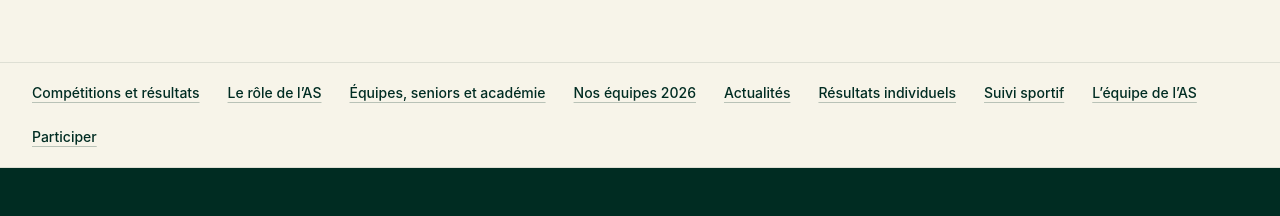
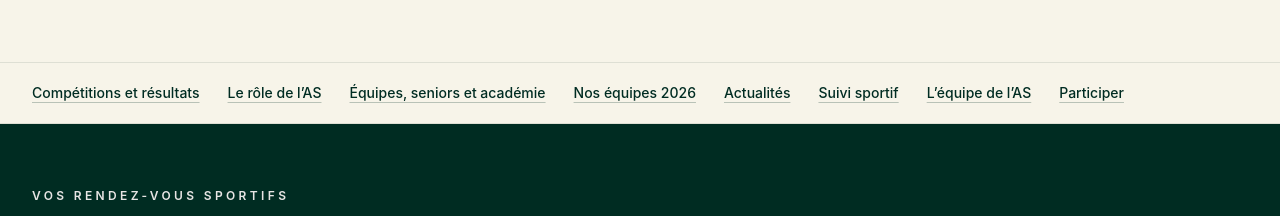
Before and after one commit to Pricelite/website-golfmarcilly, a Next.js app: page /association-sportive in a window 1280 px wide. Shown: the part 549-765 px from the top of the page. Built offline with nearby package versions, Linux system fonts and the light colour scheme.

Commit message:
Show current association news and refresh partner logos

```diff
--- a/src/app/association-sportive/page.tsx
+++ b/src/app/association-sportive/page.tsx
@@ -6,7 +6,7 @@ import { CTAButton } from "@/components/ui/cta-button";
 import { JsonLd } from "@/components/ui/json-ld";
 import { SectionTitle } from "@/components/ui/section-title";
 import { associationFaqs, associationGroups, associationLinks, associationPartner, associationRoles } from "@/data/association";
-import { associationIndividualResults, associationNews } from "@/data/association-news";
+import { associationNews } from "@/data/association-news";
 import { siteConfig } from "@/data/site";
 import { buildMetadata } from "@/lib/metadata";
 import { buildBreadcrumbSchema } from "@/lib/schema";
@@ -23,7 +23,7 @@ export const metadata = buildMetadata({
 export default async function AssociationPage() {
   const calendar = await publicAssociationEvents();
   const currentYear = Number(new Intl.DateTimeFormat("en", { timeZone: "Europe/Paris", year: "numeric" }).format(new Date()));
-  const previousNews = associationNews.filter((article) => Number(article.year) < currentYear);
+  const currentNews = associationNews.filter((article) => Number(article.year) === currentYear);
   return (
     <>
       <JsonLd data={buildBreadcrumbSchema([
@@ -54,7 +54,6 @@ export default async function AssociationPage() {
             ["#groupes", "Équipes, seniors et académie"],
             ["/association-sportive/equipes", "Nos équipes 2026"],
             ["#actualites", "Actualités"],
-            ["#resultats-individuels", "Résultats individuels"],
             ["#partenaire-as", "Suivi sportif"],
             ["#equipe", "L’équipe de l’AS"],
             ["#rejoindre", "Participer"],
@@ -118,9 +117,9 @@ export default async function AssociationPage() {
 
       <section id="actualites" className="scroll-mt-28 py-12 sm:py-16">
         <div className="mx-auto max-w-7xl px-4 sm:px-6 lg:px-8">
-          <SectionTitle eyebrow="La vie sportive" title="Actualités de Marcilly" description="Retrouvez une sélection d’articles des saisons passées sur les équipes du club." />
+          <SectionTitle eyebrow="La vie sportive" title="Actualités de Marcilly" description="Retrouvez les actualités de l’année en cours sur les équipes du club." />
           <div className="mt-8 grid gap-5 md:grid-cols-2 xl:grid-cols-3">
-            {previousNews.map((article) => (
+            {currentNews.map((article) => (
               <article key={article.href} className="flex flex-col overflow-hidden rounded-[24px] border border-emerald-950/10 bg-[#f7f4e9] shadow-sm shadow-emerald-950/5">
                 <figure>
                   <div className="relative aspect-[16/9] overflow-hidden">
@@ -140,33 +139,6 @@ export default async function AssociationPage() {
               </article>
             ))}
           </div>
-        </div>
-      </section>
-
-      <section id="resultats-individuels" className="scroll-mt-28 bg-[#f7f4e9] py-12 sm:py-16">
-        <div className="mx-auto max-w-7xl px-4 sm:px-6 lg:px-8">
-          <SectionTitle eyebrow="Les joueurs du club" title="Résultats individuels" description="Quelques résultats publiés pour les joueuses et joueurs de Marcilly. Chaque ligne renvoie au classement ou à l’article officiel." />
-          <ul className="mt-8 grid gap-3 md:grid-cols-2 xl:grid-cols-3">
-            {associationIndividualResults.map((item) => (
-              <li key={`${item.year}-${item.name}-${item.result}`} className="overflow-hidden rounded-2xl border border-emerald-950/10 bg-white last:xl:col-start-2">
-                <figure>
-                  <div className="relative h-56 overflow-hidden">
-                    <Image src={item.image} alt={item.imageAlt} fill sizes="(max-width: 767px) calc(100vw - 32px), (max-width: 1279px) 50vw, 390px" className="object-cover" style={{ objectPosition: item.imagePosition, transform: `scale(${item.imageScale})`, transformOrigin: "imageOrigin" in item ? item.imageOrigin : undefined }} />
-                  </div>
-                  <figcaption className="px-5 pt-2 text-xs text-emerald-950/60"><a href={item.imageSourceUrl} target="_blank" rel="noopener noreferrer" className="underline underline-offset-2 focus-visible:outline-2 focus-visible:outline-offset-2">{item.imageCaption} ↗</a></figcaption>
-                </figure>
-                <div className="p-5 pt-3">
-                <p className="text-xs font-semibold uppercase tracking-[0.16em] text-emerald-700">{item.year}</p>
-                <h3 className="mt-2 font-serif text-xl text-emerald-950">{item.name}</h3>
-                <p className="mt-2 text-sm leading-6 text-emerald-950/75">{item.result}</p>
-                <a href={item.href} target="_blank" rel="noopener noreferrer" className="mt-3 inline-flex min-h-11 items-center text-sm font-semibold text-emerald-900 underline underline-offset-4 focus-visible:outline-2 focus-visible:outline-offset-4">Voir le résultat ↗</a>
-                {"pressHref" in item && <a href={item.pressHref} target="_blank" rel="noopener noreferrer" className="ml-4 inline-flex min-h-11 items-center text-sm font-semibold text-emerald-900 underline underline-offset-4 focus-visible:outline-2 focus-visible:outline-offset-4">La République du Centre ↗</a>}
-                </div>
-              </li>
-            ))}
-          </ul>
-          <p className="mt-7 max-w-3xl text-sm leading-7 text-emerald-950/75">Cette sélection ne recense pas tous les résultats de chaque sportif. Les classements des compétitions du club sont consultables sur le site de la Fédération.</p>
-          <div className="mt-5"><CTAButton href={associationLinks.results} variant="ghost">Voir les résultats des compétitions du club</CTAButton></div>
         </div>
       </section>
 
--- a/src/components/sections/partner-directory.tsx
+++ b/src/components/sections/partner-directory.tsx
@@ -9,10 +9,10 @@ export function PartnerDirectory() {
         <li key={partner.name} className="flex min-h-40 items-center justify-center rounded-[24px] border border-emerald-950/10 bg-white p-6 shadow-sm shadow-emerald-950/5">
           {partner.website ? (
             <a href={partner.website} target="_blank" rel="noopener noreferrer" aria-label={`Visiter le site de ${partner.name} (nouvel onglet)`} className="flex h-full w-full items-center justify-center rounded-md focus-visible:outline-2 focus-visible:outline-offset-4 focus-visible:outline-emerald-700">
-              {partner.logo ? <span className="flex flex-col items-center gap-2"><Image src={partner.logo} alt={partner.logoCaption ? `Maison du Menuisier, partenaire de ${partner.name}` : partner.name} width={208} height={80} sizes="208px" className="max-h-20 w-auto max-w-full object-contain" />{partner.logoCaption ? <span className="text-sm font-semibold text-emerald-950">{partner.logoCaption}</span> : null}</span> : <span className="font-serif text-2xl text-emerald-950">{partner.name}</span>}
+              {partner.logo ? <Image src={partner.logo} alt={partner.name} width={208} height={80} sizes="208px" className={`max-h-20 w-auto max-w-full object-contain${partner.removeWhiteBackground ? " mix-blend-multiply" : ""}`} /> : <span className="font-serif text-2xl text-emerald-950">{partner.name}</span>}
             </a>
           ) : partner.logo ? (
-            <Image src={partner.logo} alt={partner.name} width={208} height={80} sizes="208px" className="max-h-20 w-auto max-w-full object-contain" />
+            <Image src={partner.logo} alt={partner.name} width={208} height={80} sizes="208px" className={`max-h-20 w-auto max-w-full object-contain${partner.removeWhiteBackground ? " mix-blend-multiply" : ""}`} />
           ) : (
             <span className="font-serif text-2xl text-emerald-950">{partner.name}</span>
           )}
--- a/src/data/association-news.ts
+++ b/src/data/association-news.ts
@@ -59,116 +59,3 @@ export const associationNews = [
     imageSourceUrl: "https://www.golf-loiret.com/copie-de-r%C3%A9sultats-des-joueurs-du-loi",
   },
 ] as const;
-
-export const associationIndividualResults = [
-  {
-    year: "2026",
-    name: "Zoé Renard",
-    result: "1re dames · Grand Prix de Bourges (149 coups)",
-    href: "https://www.golf-centre.fr/fr/competitions/grand-prix-de-bourges-2026/1/B",
-    image: "/images/individuels/zoe-renard.png",
-    imageAlt: "Portrait de Zoé Renard",
-    imageCaption: "Portrait · site de Zoé Renard",
-    imageSourceUrl: "https://golf.renard.family/coaches-corner/",
-    imagePosition: "center 10%",
-    imageScale: 1,
-  },
-  {
-    year: "2026",
-    name: "Louise Bourgeon",
-    result: "2e dames · Grand Prix de Bourges (150 coups)",
-    href: "https://www.golf-centre.fr/fr/competitions/grand-prix-de-bourges-2026/1/B",
-    image: "/images/individuels/louise-bourgeon.jpg",
-    imageAlt: "Louise Bourgeon avec son trophée au Grand Prix de Touraine 2026",
-    imageCaption: "Podium 2026, cadré sur Louise · Golf de Touraine",
-    imageSourceUrl: "https://www.golfdetouraine.com/grand-prix-de-touraine-17eme-edition/",
-    imagePosition: "center 28%",
-    imageScale: 2.7,
-  },
-  {
-    year: "2026",
-    name: "Althys Ferbus-Boisdet",
-    result: "1er benjamins · Grand Prix Jeunes de Touraine (143 coups)",
-    href: "https://www.golf-centre.fr/fr/competitions/grand-prix-jeunes-de-touraine/",
-    image: "/images/individuels/althys-ferbus-boisdet.jpg",
-    imageAlt: "Althys Ferbus-Boisdet en plein swing",
-    imageCaption: "Althys Ferbus-Boisdet · Ligue Centre-Val de Loire",
-    imageSourceUrl: "https://www.golf-centre.fr/fr/actualites/articles/althys-ferbus-boisdet-est-champion-de-france",
-    imagePosition: "center top",
-    imageScale: 1,
-  },
-  {
-    year: "2026",
-    name: "Jules Dechery",
-    result: "11e benjamins · Grand Prix Jeunes de Touraine (167 coups)",
-    href: "https://www.golf-centre.fr/fr/competitions/grand-prix-jeunes-de-touraine/",
-    image: "/images/individuels/jules-dechery.jpg",
-    imageAlt: "Jules Dechery photographié au Grand Prix des Aisses 2023",
-    imageCaption: "Photo 2023, cadrée sur Jules · AS Golf de Bourges",
-    imageSourceUrl: "https://www.asgolfdebourges.fr/Accueil.A/b47763a/GRAND-PRIX-DES-AISSES-LES-JEUNES-DE-BOURGES",
-    imagePosition: "center 55%",
-    imageScale: 2.7,
-  },
-  {
-    year: "2026",
-    name: "Thomas Colombel",
-    result: "3e messieurs · Grand Prix de Marcilly (72 coups)",
-    href: "https://www.golf-centre.fr/fr/competitions/grand-prix-adultes-marcilly/",
-    image: "/images/individuels/thomas-colombel.webp",
-    imageAlt: "Thomas Colombel en plein swing",
-    imageCaption: "Thomas Colombel · Ross Kinnaird / Getty Images – AFP, via FFGolf",
-    imageSourceUrl: "https://www.ffgolf.org/golf-amateur/paragolf/actualites/thomas-colombel-golfeur-pro-autiste-et-plein-d-ambition",
-    imagePosition: "center 35%",
-    imageScale: 1,
-  },
-  {
-    year: "2026",
-    name: "Sarah Gratté",
-    result: "3e dames · Grand Prix d’Orléans-Donnery (173 coups)",
-    href: "https://www.golf-centre.fr/fr/competitions/grand-prix-d-orleans-donnery-1/",
-    image: "/images/individuels/sarah-gratte.jpg",
-    imageAlt: "Sarah Gratté en plein swing",
-    imageCaption: "Sarah Gratté · Golf de Marcilly",
-    imageSourceUrl: "https://www.marcilly.com/about-1",
-    imagePosition: "center 32%",
-    imageScale: 1,
-  },
-  {
-    year: "2025",
-    name: "Althys Ferbus-Boisdet",
-    result: "Champion de France U12",
-    href: "https://www.golf-centre.fr/fr/actualites/jeunes/althys-ferbus-boisdet-est-champion-de-france",
-    pressHref: "https://www.larep.fr/orleans-45000/sports/golf-althys-ferbus-boisdet-marcilly-champion-de-france-u12_14727026/",
-    image: "/images/individuels/althys-ferbus-boisdet.jpg",
-    imageAlt: "Althys Ferbus-Boisdet en plein swing",
-    imageCaption: "Althys Ferbus-Boisdet · Ligue Centre-Val de Loire",
-    imageSourceUrl: "https://www.golf-centre.fr/fr/actualites/articles/althys-ferbus-boisdet-est-champion-de-france",
-    imagePosition: "center top",
-    imageScale: 1,
-  },
-  {
-    year: "2024",
-    name: "Althys Ferbus-Boisdet",
-    result: "Médaille de bronze · Championnat de France U12",
-    href: "https://www.ffgolf.org/golf-amateur/jeunes/actualites/championnat-de-france-des-jeunes-un-beau-quatuor-en-or",
-    image: "/images/individuels/althys-ferbus-boisdet.jpg",
-    imageAlt: "Althys Ferbus-Boisdet en plein swing sur une photo publiée en 2025",
-    imageCaption: "Althys Ferbus-Boisdet · photo de 2025 · Ligue Centre-Val de Loire",
-    imageSourceUrl: "https://www.golf-centre.fr/fr/actualites/articles/althys-ferbus-boisdet-est-champion-de-france",
-    imagePosition: "center top",
-    imageScale: 1,
-  },
-  {
-    year: "2023",
-    name: "Cassandra Lhuilier",
-    result: "Victoire en foursome avec Mylène Barbet · Trophée Saint-Germain",
-    href: "https://www.ffgolf.org/golf-amateur/toutes-categories/actualites/internationaux-de-france-de-foursome-deux-paires-sacrees-a-chantaco",
-    image: "/images/individuels/cassandra-lhuilier.webp",
-    imageAlt: "Cassandra Lhuilier avec le trophée Saint-Germain 2023",
-    imageCaption: "Cassandra Lhuilier · photo avec Mylène Barbet · FFGolf",
-    imageSourceUrl: "https://www.ffgolf.org/golf-amateur/toutes-categories/actualites/internationaux-de-france-de-foursome-deux-paires-sacrees-a-chantaco",
-    imagePosition: "center center",
-    imageScale: 2,
-    imageOrigin: "left top",
-  },
-] as const;
```
Also changed, not shown: src/components/sections/sponsor-marquee.tsx (+10 -13 lines), src/data/partners.ts (+5 -5 lines), public/partners/README.md, public/partners/renov-centre-mdm.svg (deleted), public/partners/renov-centre.png (added).
